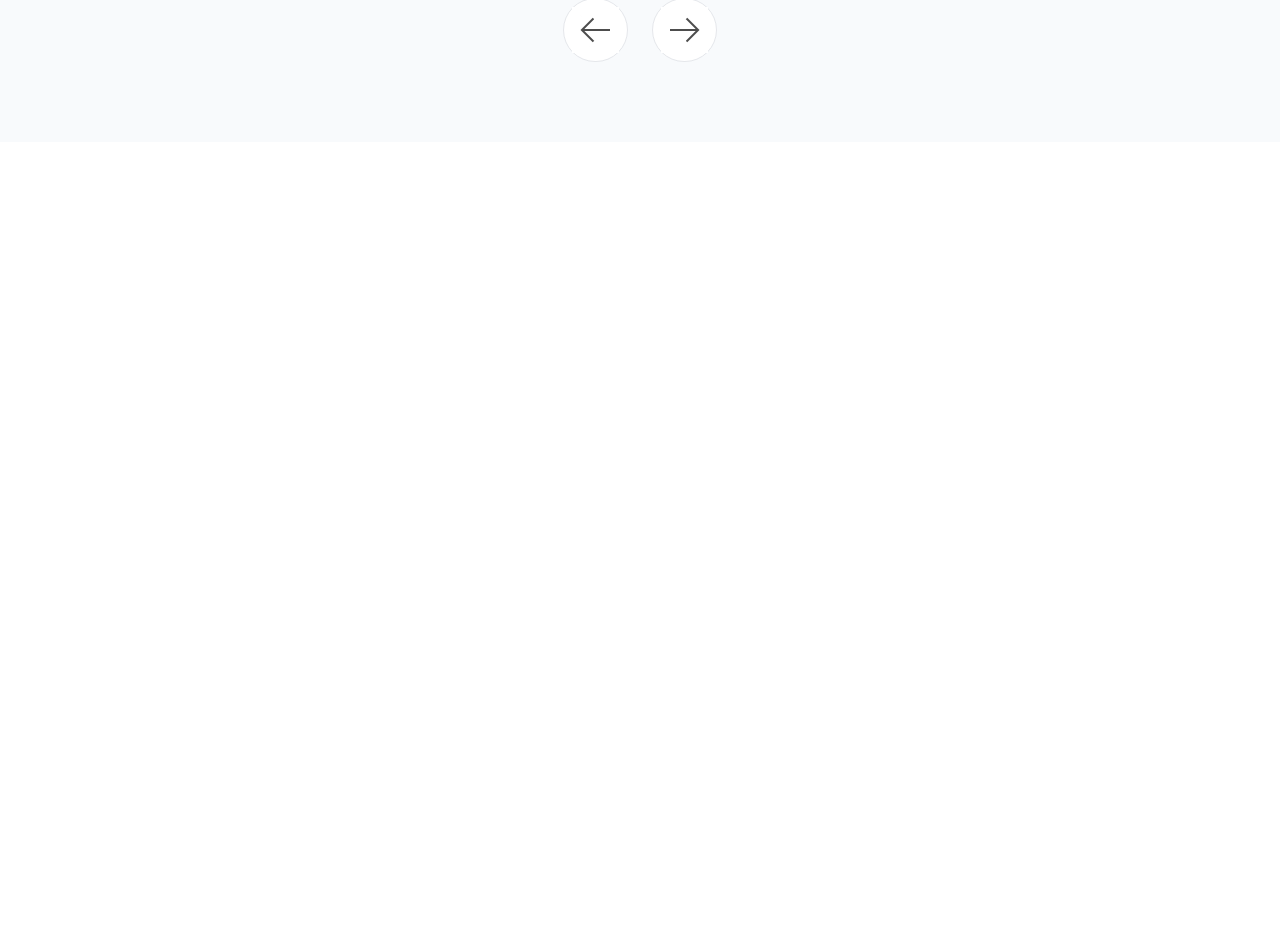
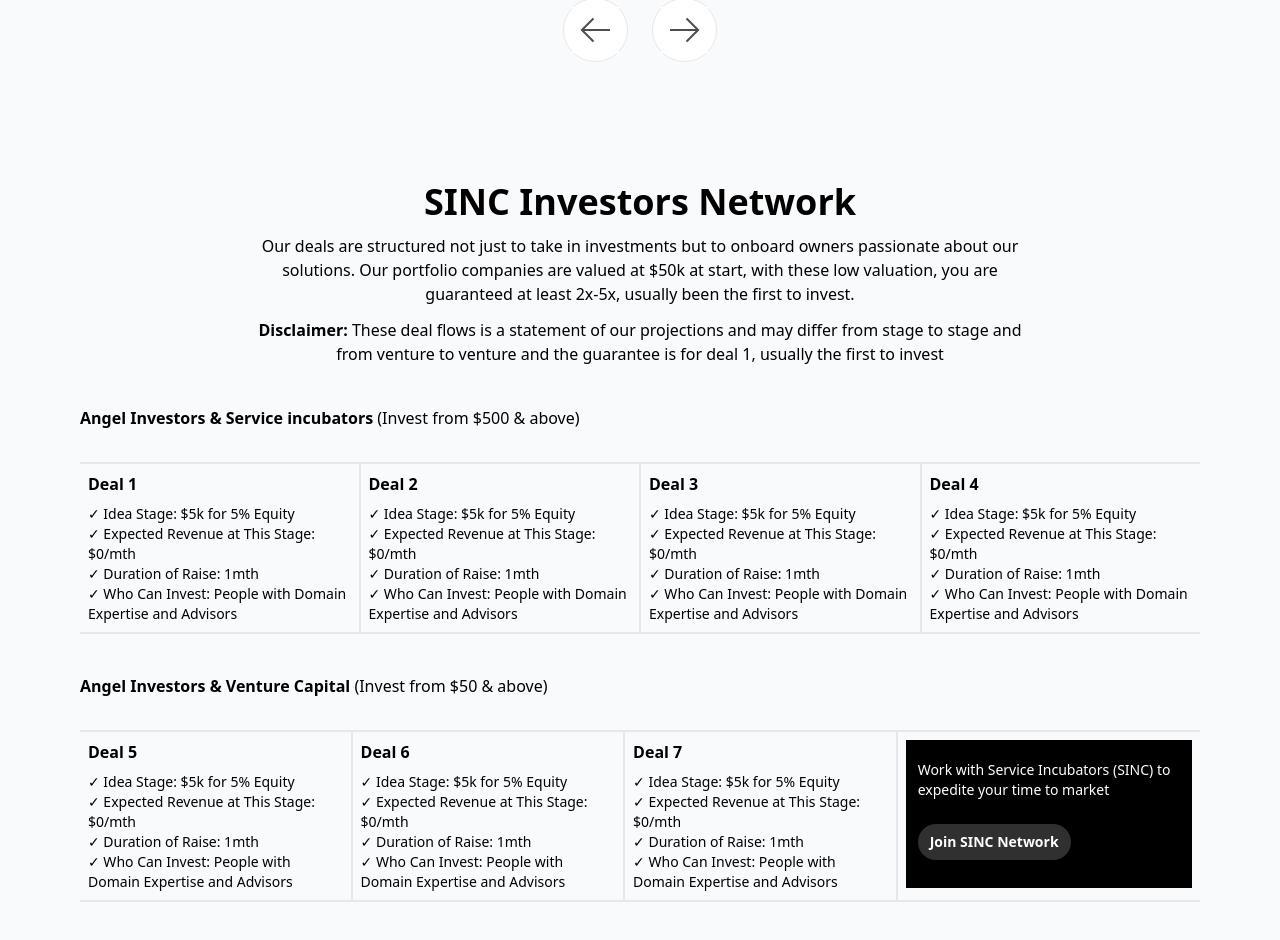
Before and after one commit to janeAnezi/FrontLett-Test, a React (Vite) app: page / in a window 1280 px wide. Shown: the part 5177-6117 px from the top of the page. Before the commit the page ends 5319 px from the top, so only its background shows below. Built offline with nearby package versions, Linux system fonts and the light colour scheme.

Commit message:
add investorNetwork component

```diff
--- a/src/App.tsx
+++ b/src/App.tsx
@@ -2,6 +2,7 @@
 import Concept from "./Components/Concept"
 import Enterpreneur from "./Components/Enterpreneur"
 import Focus from "./Components/Focus"
+import InvestorNetwork from "./Components/InvestorNetwork"
 import Landing from "./Components/Landing"
 import NavBar from "./Components/NavBar"
 import Network from "./Components/Network"
@@ -24,6 +25,7 @@
         <Studio />
         <CoFound />
         <Enterpreneur />
+        <InvestorNetwork />
       </div>
     </>
   )
--- /dev/null
+++ b/src/Components/InvestorNetwork.tsx
@@ -0,0 +1,92 @@
+
+
+function InvestorNetwork() {
+  return (
+    <div className="bg-slate-50 text-center pb-20">
+        <h3 className="font-bold text-4xl pb-3 pt-10">SINC Investors Network</h3>
+        <p className="w-3/5 m-auto">Our deals are structured not just to take in investments but to onboard owners passionate about our solutions. Our portfolio companies are valued at $50k at start, with these low valuation, you are guaranteed at least 2x-5x, usually been the first to invest.</p>
+        <p className="w-3/5 m-auto pt-3"><span className="font-semibold">Disclaimer:</span> These deal flows is a statement of our projections and may differ from stage to stage and from venture to venture and the guarantee is for deal 1, usually the first to invest</p>
+        <p className="text-left mt-10 pl-20"><span className="font-semibold">Angel Investors & Service incubators</span> (Invest from $500 & above)</p>
+
+        <div className="flex px-20 mt-8">
+            <div className="text-left p-2 hover:bg-secondary hover:text-white border-t-2 border-r-2 border-b-2">
+                <h3 className="font-semibold">Deal 1</h3>
+                <p className="text-sm pt-2">
+                    ✓ Idea Stage: $5k for 5% Equity <br />
+                    ✓ Expected Revenue at This Stage: $0/mth <br />
+                    ✓ Duration of Raise: 1mth <br />
+                    ✓ Who Can Invest: People with Domain Expertise and Advisors
+                </p>
+            </div>
+            <div className="text-left p-2 hover:bg-secondary hover:text-white border-t-2 border-r-2 border-b-2">
+                <h3 className="font-semibold">Deal 2</h3>
+                <p className="text-sm pt-2">
+                    ✓ Idea Stage: $5k for 5% Equity <br />
+                    ✓ Expected Revenue at This Stage: $0/mth <br />
+                    ✓ Duration of Raise: 1mth <br />
+                    ✓ Who Can Invest: People with Domain Expertise and Advisors
+                </p>
+            </div>
+            <div className="text-left p-2 hover:bg-secondary hover:text-white border-t-2 border-r-2 border-b-2">
+                <h3 className="font-semibold">Deal 3</h3>
+                <p className="text-sm pt-2">
+                    ✓ Idea Stage: $5k for 5% Equity <br />
+                    ✓ Expected Revenue at This Stage: $0/mth <br />
+                    ✓ Duration of Raise: 1mth <br />
+                    ✓ Who Can Invest: People with Domain Expertise and Advisors
+                </p>
+            </div>
+            <div className="text-left p-2 hover:bg-secondary hover:text-white border-t-2  border-b-2">
+                <h3 className="font-semibold">Deal 4</h3>
+                <p className="text-sm pt-2">
+                    ✓ Idea Stage: $5k for 5% Equity <br />
+                    ✓ Expected Revenue at This Stage: $0/mth <br />
+                    ✓ Duration of Raise: 1mth <br />
+                    ✓ Who Can Invest: People with Domain Expertise and Advisors
+                </p>
+            </div>
+        </div>
+
+        <p className="text-left mt-10 pl-20"><span className="font-semibold">Angel Investors & Venture Capital</span> (Invest from $50 & above)</p>
+
+        <div className="flex px-20 mt-8">
+            <div className="text-left p-2 hover:bg-secondary hover:text-white border-t-2 border-r-2 border-b-2">
+                <h3 className="font-semibold">Deal 5</h3>
+                <p className="text-sm pt-2">
+                    ✓ Idea Stage: $5k for 5% Equity <br />
+                    ✓ Expected Revenue at This Stage: $0/mth <br />
+                    ✓ Duration of Raise: 1mth <br />
+                    ✓ Who Can Invest: People with Domain Expertise and Advisors
+                </p>
+            </div>
+            <div className="text-left p-2 hover:bg-secondary hover:text-white border-t-2 border-r-2 border-b-2">
+                <h3 className="font-semibold">Deal 6</h3>
+                <p className="text-sm pt-2">
+                    ✓ Idea Stage: $5k for 5% Equity <br />
+                    ✓ Expected Revenue at This Stage: $0/mth <br />
+                    ✓ Duration of Raise: 1mth <br />
+                    ✓ Who Can Invest: People with Domain Expertise and Advisors
+                </p>
+            </div>
+            <div className="text-left p-2 hover:bg-secondary hover:text-white border-t-2 border-r-2 border-b-2">
+                <h3 className="font-semibold">Deal 7</h3>
+                <p className="text-sm pt-2">
+                    ✓ Idea Stage: $5k for 5% Equity <br />
+                    ✓ Expected Revenue at This Stage: $0/mth <br />
+                    ✓ Duration of Raise: 1mth <br />
+                    ✓ Who Can Invest: People with Domain Expertise and Advisors
+                </p>
+            </div>
+            <div className=" border-t-2 border-b-2">
+                <div className="text-left p-3 bg-black text-white m-2">
+                    <p className="text-sm pt-2"> Work with Service Incubators (SINC) to expedite your time to market </p>
+                    <button className=" bg-secondary text-white px-3 rounded-3xl py-2 font-semibold mt-6 mb-4 text-sm">Join SINC Network</button>
+                </div>
+            </div>
+        </div>
+
+    </div>
+  )
+}
+
+export default InvestorNetwork
```
